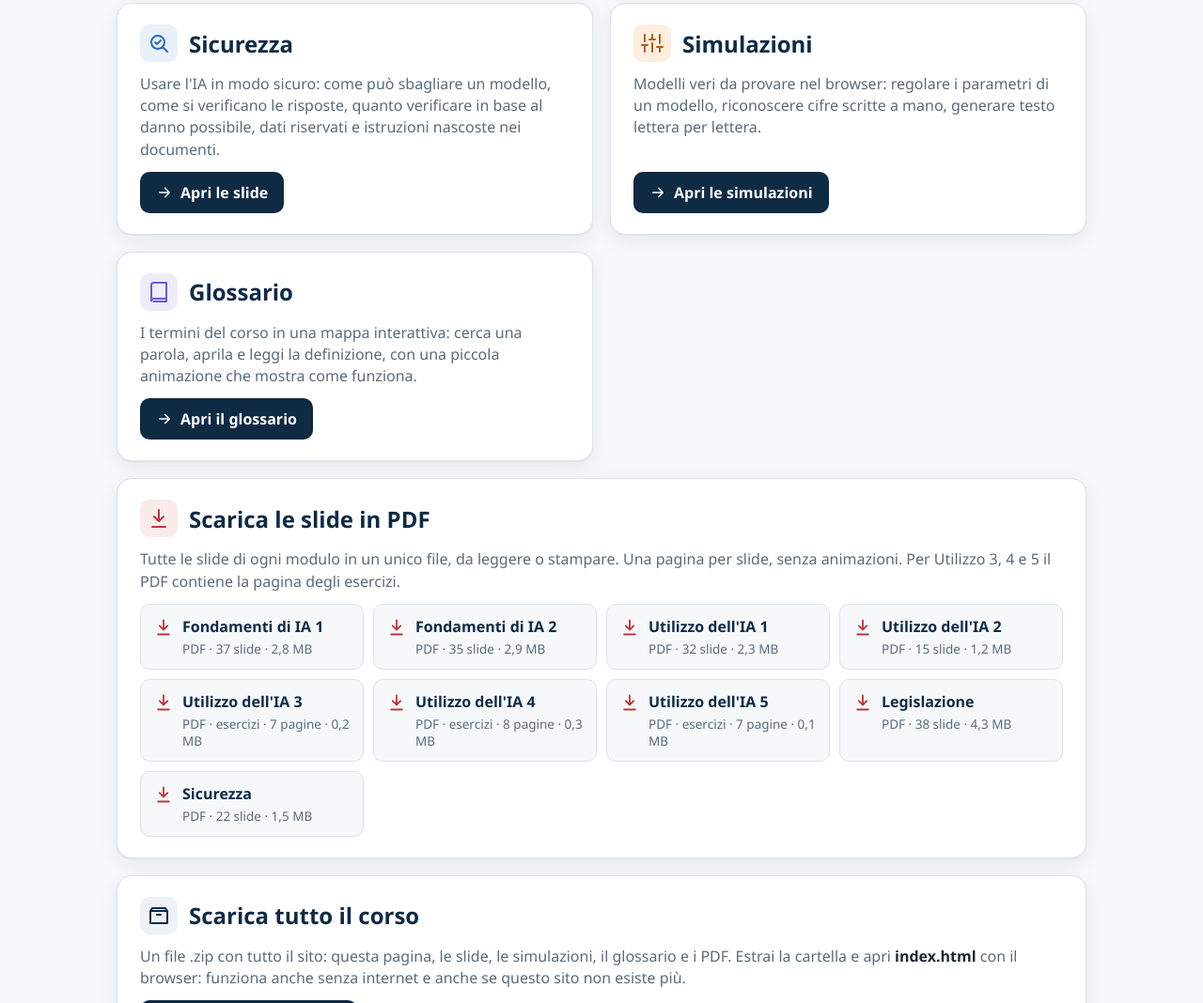
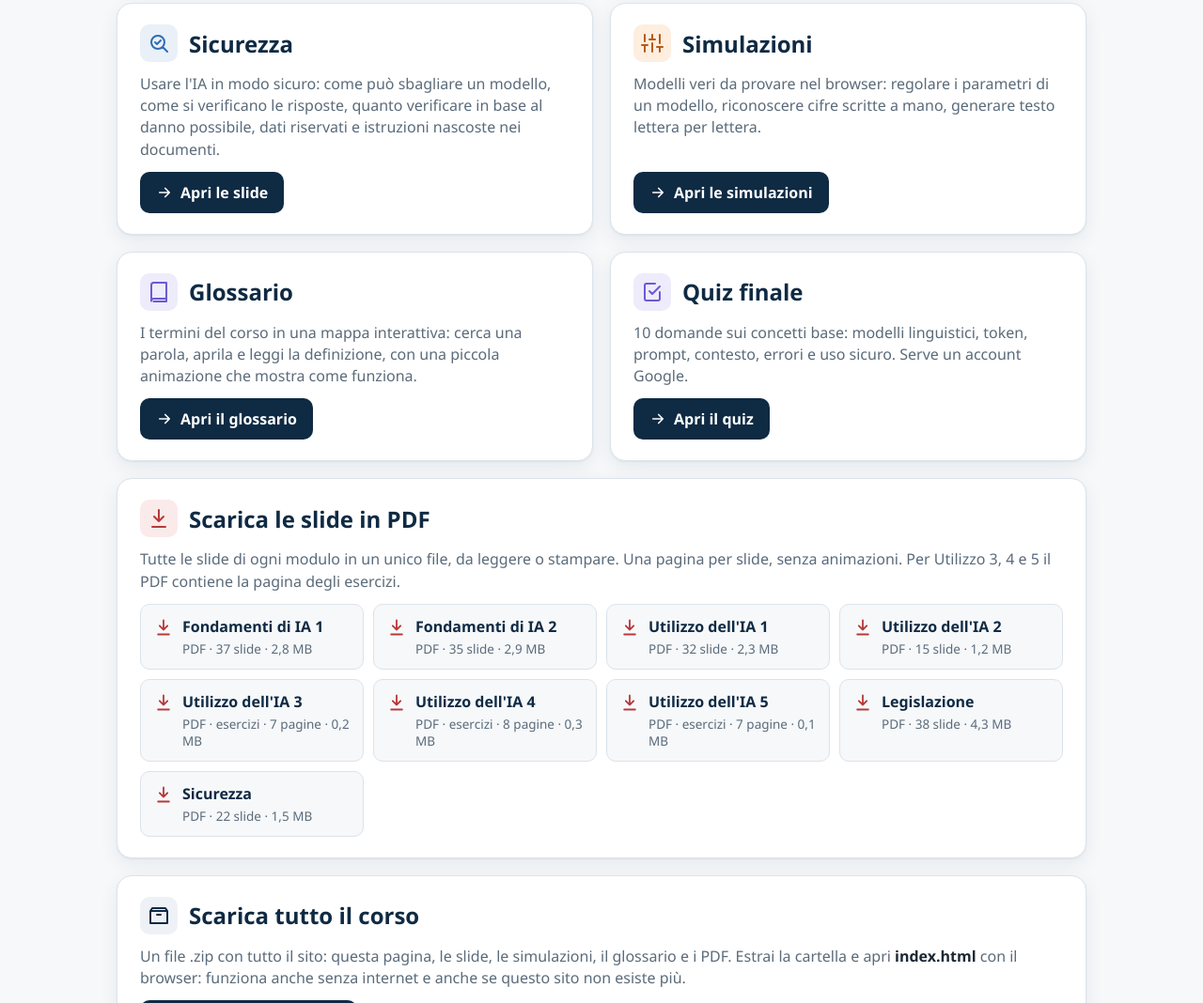
Before and after one commit to BoccheseGiacomo/corso-ai-2026, a plain HTML site: page index.html in a window 1280 px wide. Shown: the part 1384-2452 px from the top of the page at 94% size. Drawn offline with Linux system fonts and the light colour scheme.

Commit message:
Home: pulsante per il quiz finale
Co-Authored-By: Claude Opus 5.5 <noreply@anthropic.com>

```diff
--- a/index.html
+++ b/index.html
@@ -175,6 +175,14 @@
       </div>
     </section>
 
+    <section class="card c-gl">
+      <h2><svg class="ic" viewBox="0 0 24 24"><path d="M9 11l3 3 8-8 M20 12v7a2 2 0 0 1-2 2H6a2 2 0 0 1-2-2V5a2 2 0 0 1 2-2h9"/></svg>Quiz finale</h2>
+      <p>10 domande sui concetti base: modelli linguistici, token, prompt, contesto, errori e uso sicuro. Serve un account Google.</p>
+      <div class="btns">
+        <a class="btn btn-main" href="https://docs.google.com/forms/d/e/1FAIpQLSeOC9LI4wMnoXUryu1NqykngiGRBUkF9hB04Ruk-4tKhJZB6A/viewform" target="_blank" rel="noopener"><svg viewBox="0 0 24 24"><path d="M5 12h14 M13 6l6 6-6 6"/></svg>Apri il quiz</a>
+      </div>
+    </section>
+
     <section class="card wide c-pdf" id="pdf">
       <h2><svg class="ic" viewBox="0 0 24 24"><path d="M12 3v12 M7 10l5 5 5-5 M5 21h14"/></svg>Scarica le slide in PDF</h2>
       <p>Tutte le slide di ogni modulo in un unico file, da leggere o stampare. Una pagina per slide, senza animazioni. Per Utilizzo 3, 4 e 5 il PDF contiene la pagina degli esercizi.</p>
```
Also changed, not shown: 1 other file.
